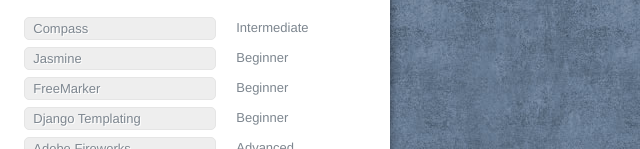
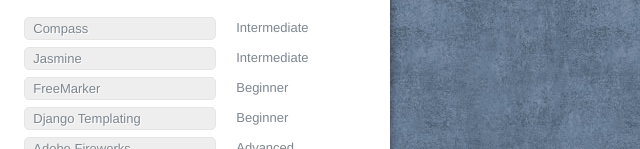
Before and after one commit to jjenzz/cv, a plain HTML site: page index.html in a window 1280 px wide. Shown: the part 651-800 px from the top of the page, 640-1280 px from the left. Drawn offline with Linux system fonts and the light colour scheme.

Commit message:
keep things up to date

```diff
--- a/index.html
+++ b/index.html
@@ -63,7 +63,7 @@
 
       <dl class="secondary">
         <dt>Compass</dt><dd>Intermediate</dd>
-        <dt>Jasmine</dt><dd>Beginner</dd>
+        <dt>Jasmine</dt><dd>Intermediate</dd>
         <dt>FreeMarker</dt><dd>Beginner</dd>
         <dt>Django Templating</dt><dd>Beginner</dd>
         <dt>Adobe Fireworks</dt><dd>Advanced</dd>
```
